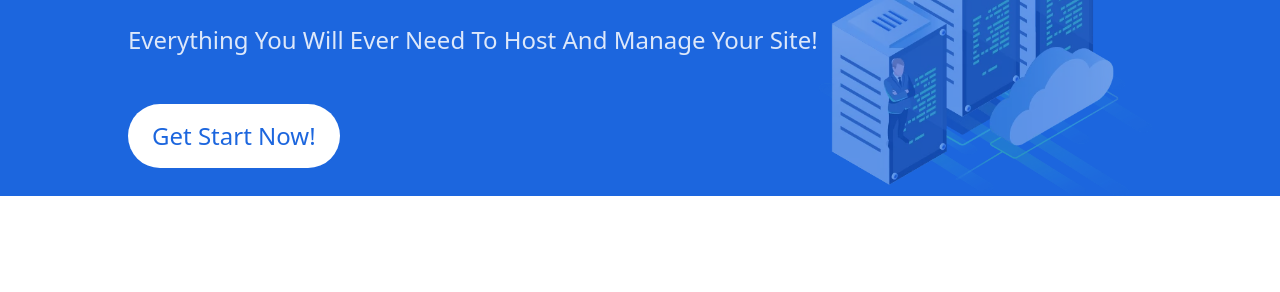
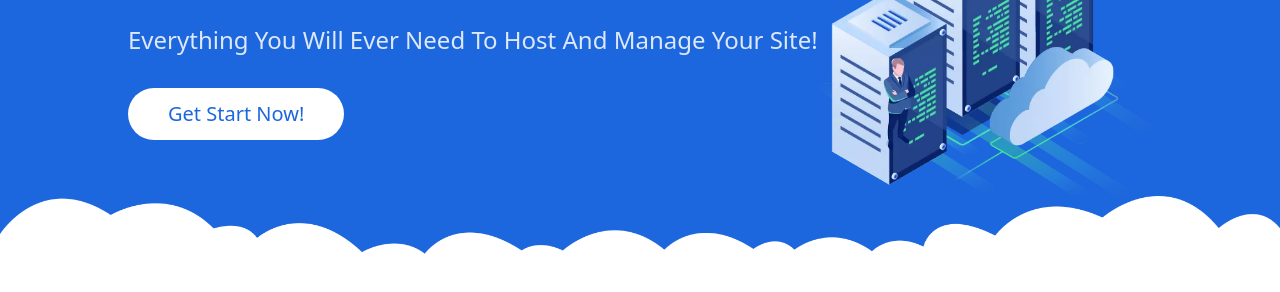
Before and after one commit to nimamesbah/project-host-test, a plain HTML site: page src/index.html in a window 1280 px wide. Shown: the part 587-879 px from the top of the page. Before the commit the page ends 800 px from the top, so only its background shows below. Drawn offline with Linux system fonts and the light colour scheme.

Commit message:
cloud img under slider finalize

```diff
--- a/src/index.html
+++ b/src/index.html
@@ -73,6 +73,7 @@
       </div>
     </div>
     <!--upper slider nav end-->
+    <!--slider start-->
     <div class="w-full bg-main-nav-bg pt-32 ">
         <div class="sm:w-4/5 mx-auto sm:flex sm:flex-row sm:justify-between sm:items-end w-95 flex flex-col relative   ">
             <div class="block sm:block text-nav-text-color h-[500px] capitalize z-0 ">
@@ -80,15 +81,22 @@
                 <h2 class="sm:text-8xl text-6xl mb-10">web hosting</h2>
                 <h4 class="sm:text-5xl text-3xl w-max">starting at <span class="line-through">$7.99</span>$2.99/month*</h4>
                 <p class="sm:text-2xl text-xl mt-12">everything you will ever need to host and manage your site!</p>
-                <button class="bg-white text-slider-btn-color capitalize py-4 px-6 text-2xl rounded-full mt-12 ">get start now!</button>
+                <button class="bg-white text-slider-btn-color capitalize py-3 px-10 text-xl rounded-full mt-8 ">get start now!</button>
 
             </div>
-            <div class=" absolute right-[1%] top-[32%] z-[1] sm:static opacity-40">
+            <div class=" absolute right-[1%] top-[32%] z-[1] sm:static opacity-40 sm:opacity-100">
                 <img class=" w-44 sm:w-[600px]"  width="600px" src="./assets/images/2.png.webp" alt="slider images">
             </div>
         </div>
 
     </div>
+    <!--slider end-->
+    <!--cloud img start-->
+    <div class="w-full bg-main-nav-bg relative">
+        <img class="w-full h-11 sm:h-24" width="100%" src="./assets/images/welcome-pattern.png" alt="cloud png">
+        <div class="w-full absolute left-0 bottom-0 bg-white h-6"></div>
+    </div>
+    <!--cloud img end-->
 </body>
 
 </html>
```
Also changed, not shown: src/output.css.
